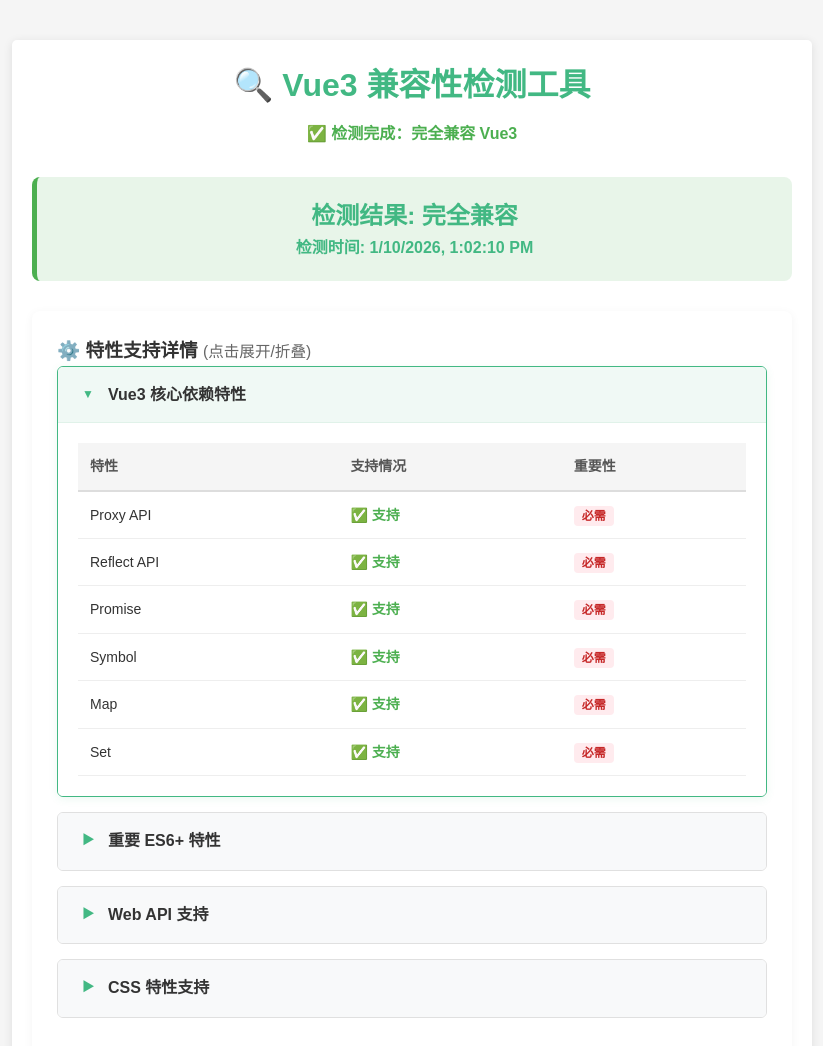
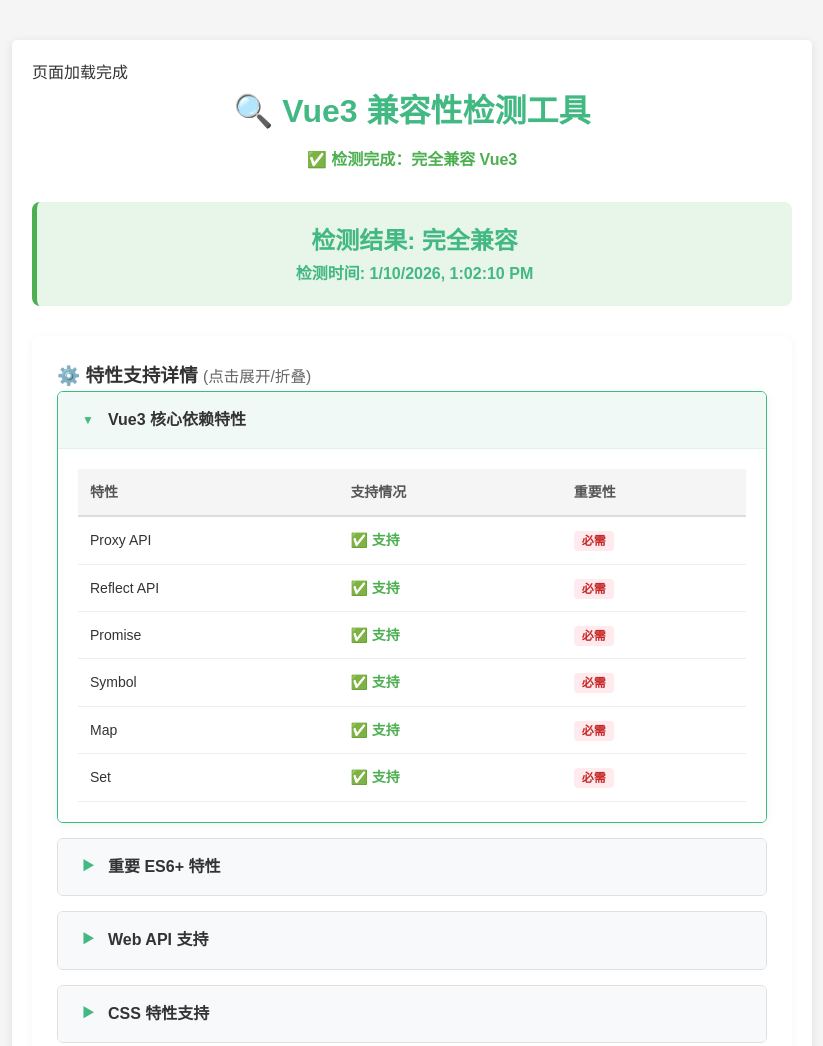
Before and after one commit to coyotena/vue3-compatibility-checker, a plain HTML site: page index.html in a window 1280 px wide. Shown: the top 1046 px of the page, without its empty margins (228-1051 px from the left). Drawn offline with Linux system fonts and the light colour scheme.

Commit message:
no message

```diff
--- a/index.html
+++ b/index.html
@@ -26,6 +26,7 @@
 </head>
 <body>
 <div class="container">
+  <div id="test"></div>
   <h1>🔍 Vue3 兼容性检测工具</h1>
   <p id="subtitle" class="subtitle">正在分析您的浏览器环境...</p>
 
@@ -127,6 +128,7 @@
 
   // 页面加载完成后开始检测
   domReady(function() {
+    document.getElementById('test').innerHTML = '页面加载完成';
     // 先检查分享链接（如果有）
     if (window.Vue3Detector && window.Vue3Detector.parseShareFromUrl) {
       var sharedData = window.Vue3Detector.parseShareFromUrl();
@@ -138,14 +140,13 @@
 
     // 执行检测
     if (window.Vue3Detector && window.Vue3Detector.runDetection) {
-      alert(3)
       window.Vue3Detector.runDetection();
     } else {
       // 显示错误
       var resultEl = document.getElementById('result');
       var loadingEl = document.getElementById('loading');
       var subtitleEl = document.getElementById('subtitle');
-alert(4);
+
       if (resultEl) {
         resultEl.innerHTML = '<div style="color: red; padding: 20px; text-align: center;">' +
           '<h3>❌ 检测脚本加载失败</h3>' +
```
